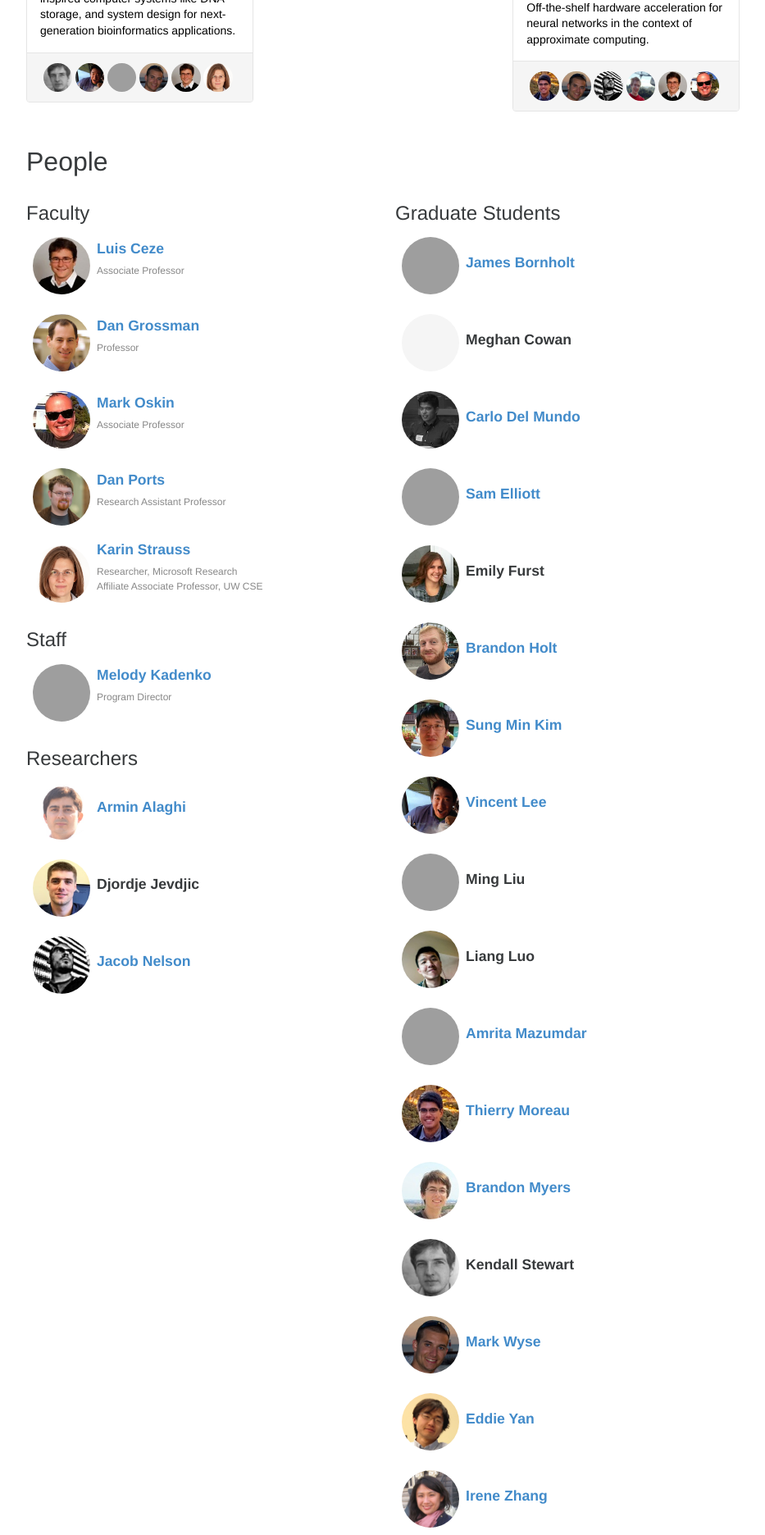
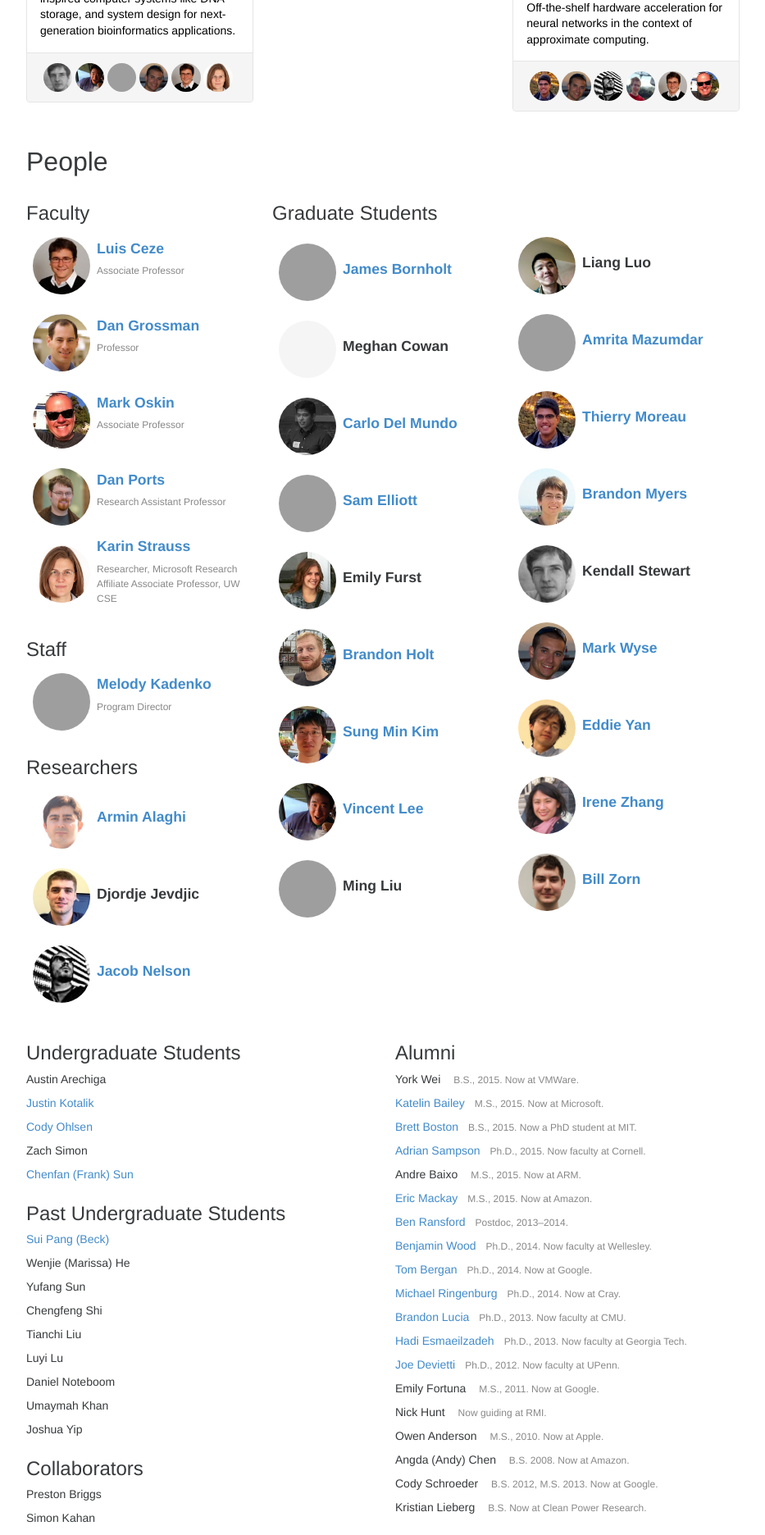
Before and after one commit to uwsampa/sampa-public, a Jekyll site: the page built from index.html, in a window 1280 px wide. Shown: the part 1445-3317 px from the top of the page at 82% size, without its empty margins (173-1106 px from the left). Built offline with Jekyll 4.4.1, drawn with Linux system fonts in a browser that asks for light colours; nearby versions of some CDN libraries; Markdown is read by kramdown in place of the engine named in the settings; grey boxes are pictures that could not be loaded.

Commit message:
two columns for grad students

```diff
--- a/css/sampa.scss
+++ b/css/sampa.scss
@@ -213,6 +213,8 @@
     }
 
     .card-columns { @include columns(3); }
+
+    ul.grad { @include columns(2); }
 }
 
 @media (max-width: 768px) {
--- a/index.html
+++ b/index.html
@@ -76,11 +76,11 @@
 
 <div class="row">
 {% for grp in page.role_groups %}
-    <div class="col-md-6">
+    <div class="col-md-{% if grp contains 'grad' %}8{% else %}4{% endif %}">
         {% for role in site.roles %}
         {% if grp contains role.key %}
             <h3>{{ role.name }}</h3>
-            <ul class="people">
+            <ul class="people {{ role.key }}">
             {% for item in site.data.people %}
                 {% assign person = item[1] %}
                 {% if person.role == role.key %}
```
